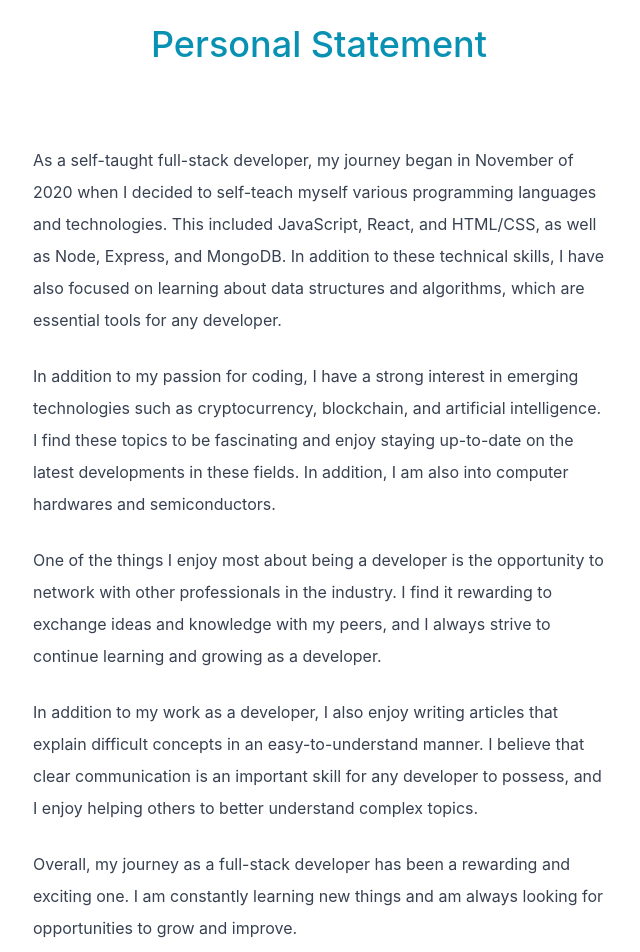
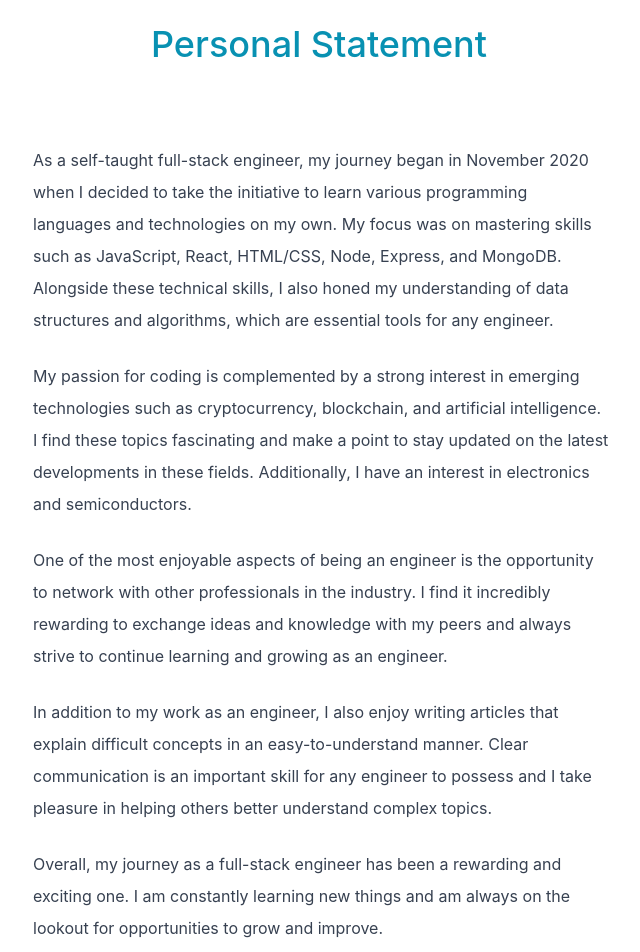
Before and after one commit to dunyanong/myportfolio, a Next.js app: page /about/personalstatement in a window 1280 px wide. Shown: the part 160-1112 px from the top of the page, without its empty margins (321-961 px from the left). Built offline with nearby package versions, Linux system fonts and the light colour scheme.

Commit message:
edited personal statement

```diff
--- a/pages/about/personalstatement.js
+++ b/pages/about/personalstatement.js
@@ -60,11 +60,11 @@ const PersonalStatement = () => {
 
             {/* Personal statement */}
             <div className='text-left pt-10 pl-1 pb-2'>
-              <p className="text-md py-3 leading-8 md:text-l max-w-xl mx-auto text-gray-700 dark:text-gray-300">As a self-taught full-stack developer, my journey began in November of 2020 when I decided to self-teach myself various programming languages and technologies. This included JavaScript, React, and HTML/CSS, as well as Node, Express, and MongoDB. In addition to these technical skills, I have also focused on learning about data structures and algorithms, which are essential tools for any developer.</p>
-              <p className="text-md py-3 leading-8 md:text-l max-w-xl mx-auto text-gray-700 dark:text-gray-300">In addition to my passion for coding, I have a strong interest in emerging technologies such as cryptocurrency, blockchain, and artificial intelligence. I find these topics to be fascinating and enjoy staying up-to-date on the latest developments in these fields. In addition, I am also into computer hardwares and semiconductors.</p>
-              <p className="text-md py-3 leading-8 md:text-l max-w-xl mx-auto text-gray-700 dark:text-gray-300">One of the things I enjoy most about being a developer is the opportunity to network with other professionals in the industry. I find it rewarding to exchange ideas and knowledge with my peers, and I always strive to continue learning and growing as a developer.</p>
-              <p className="text-md py-3 leading-8 md:text-l max-w-xl mx-auto text-gray-700 dark:text-gray-300">In addition to my work as a developer, I also enjoy writing articles that explain difficult concepts in an easy-to-understand manner. I believe that clear communication is an important skill for any developer to possess, and I enjoy helping others to better understand complex topics.</p>
-              <p className="text-md py-3 leading-8 md:text-l max-w-xl mx-auto text-gray-700 dark:text-gray-300">Overall, my journey as a full-stack developer has been a rewarding and exciting one. I am constantly learning new things and am always looking for opportunities to grow and improve.</p>
+            <p className="text-md py-3 leading-8 md:text-l max-w-xl mx-auto text-gray-700 dark:text-gray-300">As a self-taught full-stack engineer, my journey began in November 2020 when I decided to take the initiative to learn various programming languages and technologies on my own. My focus was on mastering skills such as JavaScript, React, HTML/CSS, Node, Express, and MongoDB. Alongside these technical skills, I also honed my understanding of data structures and algorithms, which are essential tools for any engineer.</p>
+            <p className="text-md py-3 leading-8 md:text-l max-w-xl mx-auto text-gray-700 dark:text-gray-300">My passion for coding is complemented by a strong interest in emerging technologies such as cryptocurrency, blockchain, and artificial intelligence. I find these topics fascinating and make a point to stay updated on the latest developments in these fields. Additionally, I have an interest in electronics and semiconductors.</p>
+            <p className="text-md py-3 leading-8 md:text-l max-w-xl mx-auto text-gray-700 dark:text-gray-300">One of the most enjoyable aspects of being an engineer is the opportunity to network with other professionals in the industry. I find it incredibly rewarding to exchange ideas and knowledge with my peers and always strive to continue learning and growing as an engineer.</p>
+            <p className="text-md py-3 leading-8 md:text-l max-w-xl mx-auto text-gray-700 dark:text-gray-300">In addition to my work as an engineer, I also enjoy writing articles that explain difficult concepts in an easy-to-understand manner. Clear communication is an important skill for any engineer to possess and I take pleasure in helping others better understand complex topics.</p>
+            <p className="text-md py-3 leading-8 md:text-l max-w-xl mx-auto text-gray-700 dark:text-gray-300">Overall, my journey as a full-stack engineer has been a rewarding and exciting one. I am constantly learning new things and am always on the lookout for opportunities to grow and improve.</p>
             </div>
 
             <Footer />
--- a/pages/index.js
+++ b/pages/index.js
@@ -71,9 +71,9 @@ export default function Home() {
           <div className="text-center py-10">
             <h2 className="text-5xl py-2 text-cyan-600 dark:text-cyan-500 font-medium md:text-6xl">Dun Yan</h2>
             <h3 className="text-2xl py-2 md:text-3xl text-gray-800 dark:text-slate-200 typewriter">
-              Full-Stack Dev
+              Engineer
             </h3>
-            <p className="text-md py-5 leading-8 text-gray-800 md:text-l max-w-xl mx-auto dark:text-slate-200">Hi, I'm Dun Yan, a developer based in Kuala Lumpur. I have expertise in NextJS, JavaScript, ReactJS, and Tailwind, and also have experience with NodeJS and Express. Looking for new challenges and opportunities to grow as a developer.</p>
+            <p className="text-md py-5 leading-8 text-gray-800 md:text-l max-w-xl mx-auto dark:text-slate-200">Hi, I'm Dun Yan, a full-stack engineer based in Kuala Lumpur, Malaysia. I have expertise in NextJS, JavaScript, ReactJS, and Tailwind, and also have experience with NodeJS and Express. Looking for new challenges and opportunities to grow as a developer.</p>
             <p className="text-md leading-8 text-gray-800 md:text-l max-w-xl mx-auto dark:text-slate-200">To contact me👇</p>
           </div>
 
```
